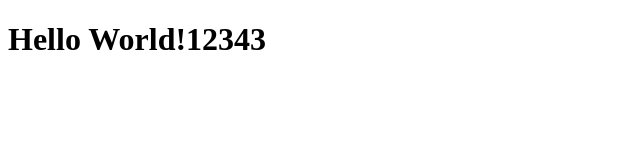
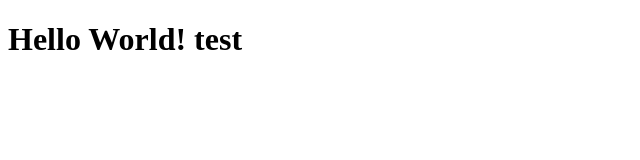
Before and after one commit to feridveliyev1/lecture0, a plain HTML site: page index.html in a window 1280 px wide. Shown: the full height of the page, 0-640 px from the left. Drawn offline with Linux system fonts and the light colour scheme.

Commit message:
Update index.html

```diff
--- a/index.html
+++ b/index.html
@@ -6,6 +6,6 @@
     <title>Document</title>
 </head>
 <body>
-    <h1>Hello World!12343</h1>
+    <h1>Hello World! test</h1>
 </body>
 </html>
```
